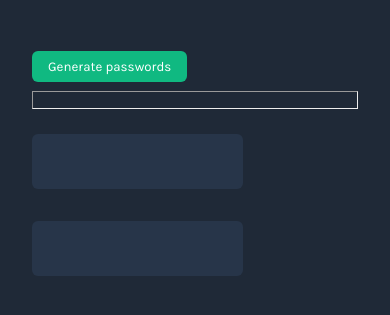
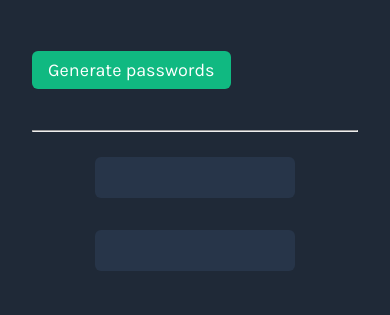
Before and after one commit to juliagarant/Scrimba-PasswordGenerator, a plain HTML site: page index.html in a window 390 px wide. Shown: the part 165-480 px from the top of the page. Drawn offline with Linux system fonts and the light colour scheme.

Commit message:
Responsive changes

```diff
--- a/index.css
+++ b/index.css
@@ -9,17 +9,19 @@ body {
     background: #1F2937;
 
     padding: 2rem;
+    max-width: 500px;
+margin: auto;
 }
 h1 {
     font-family: inherit;
     font-weight: 800;
 }
 span{
-        color: #10B981;
+    color: #10B981;
 
 }
 button {
-    margin-top: 2rem;
+    margin: 2rem 0;
     cursor: pointer;
     border: 0;
     padding: 8px 16px;
@@ -27,9 +29,9 @@ button {
     background: #10B981;
     color: white;
     font-family: inherit;
+    font-size: inherit;
 }
 hr{
-    padding: 0.5rem;
     color: #2F3E53;
 }
 #passwords{
@@ -43,9 +45,14 @@ hr{
 #password1, #password2{
     color: #10B981;
     background: #273549;
-    width: 211px;
-    height: 39px;
+    width: 200px;
+    height: 25px;
     border-radius: 6px;
     text-align: center;
-    padding-top: 1rem;
+    padding: 0.5rem 0;
 }
+@media only screen and (max-width: 500px) {
+    #passwords {
+      justify-content: center;
+    }
+  }
--- a/index.html
+++ b/index.html
@@ -4,6 +4,8 @@
         <link rel="preconnect" href="https://fonts.gstatic.com" crossorigin>
         <link href="https://fonts.googleapis.com/css2?family=Karla:ital,wght@0,200..800;1,200..800&display=swap" rel="stylesheet">
         <link rel="stylesheet" href="index.css">
+        <meta name="viewport" content="width=device-width, initial-scale=1.0">
+
     </head>
     <body>
         <h1>Generate a <br/><span> random password</span></h1>
```
